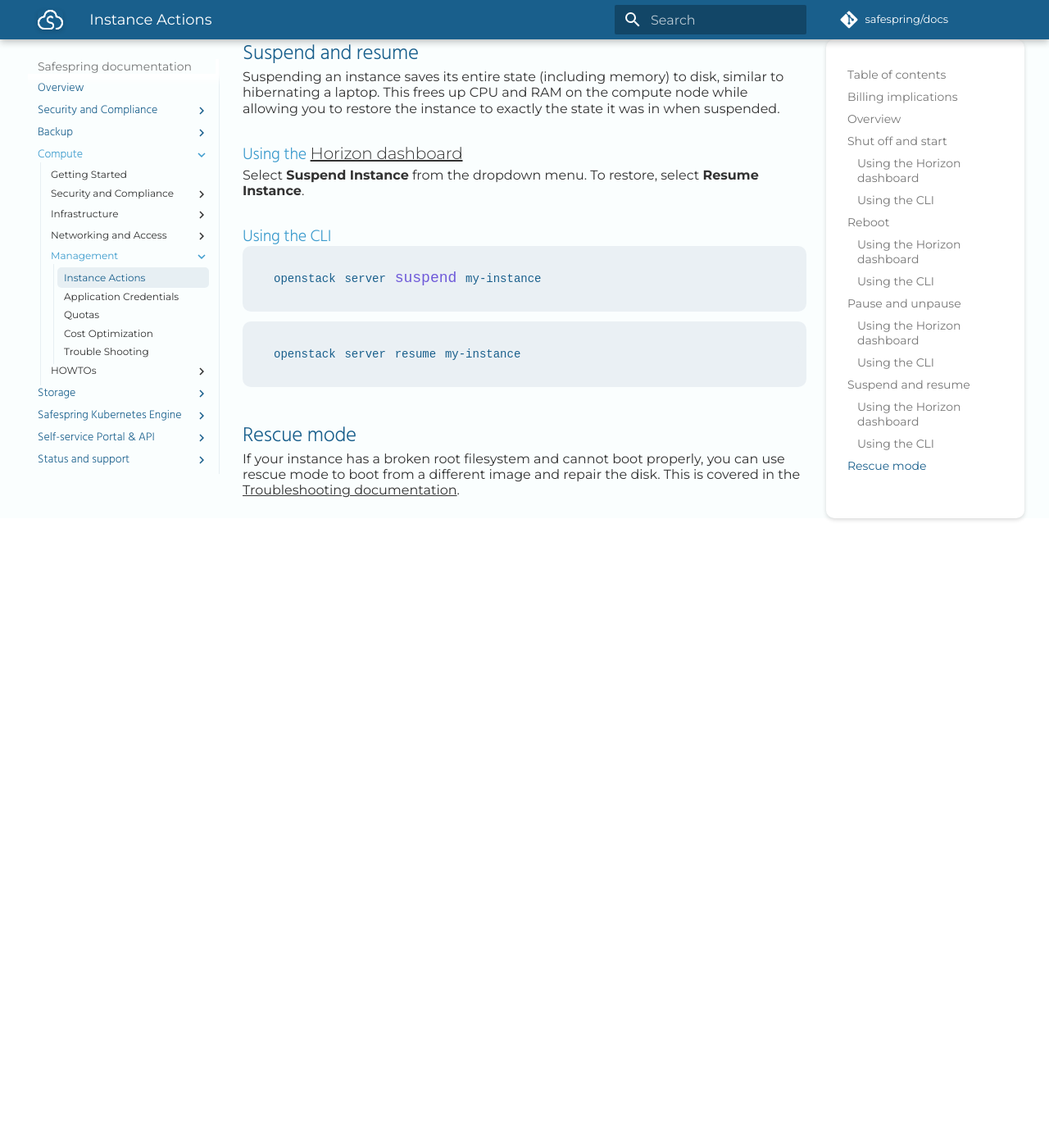
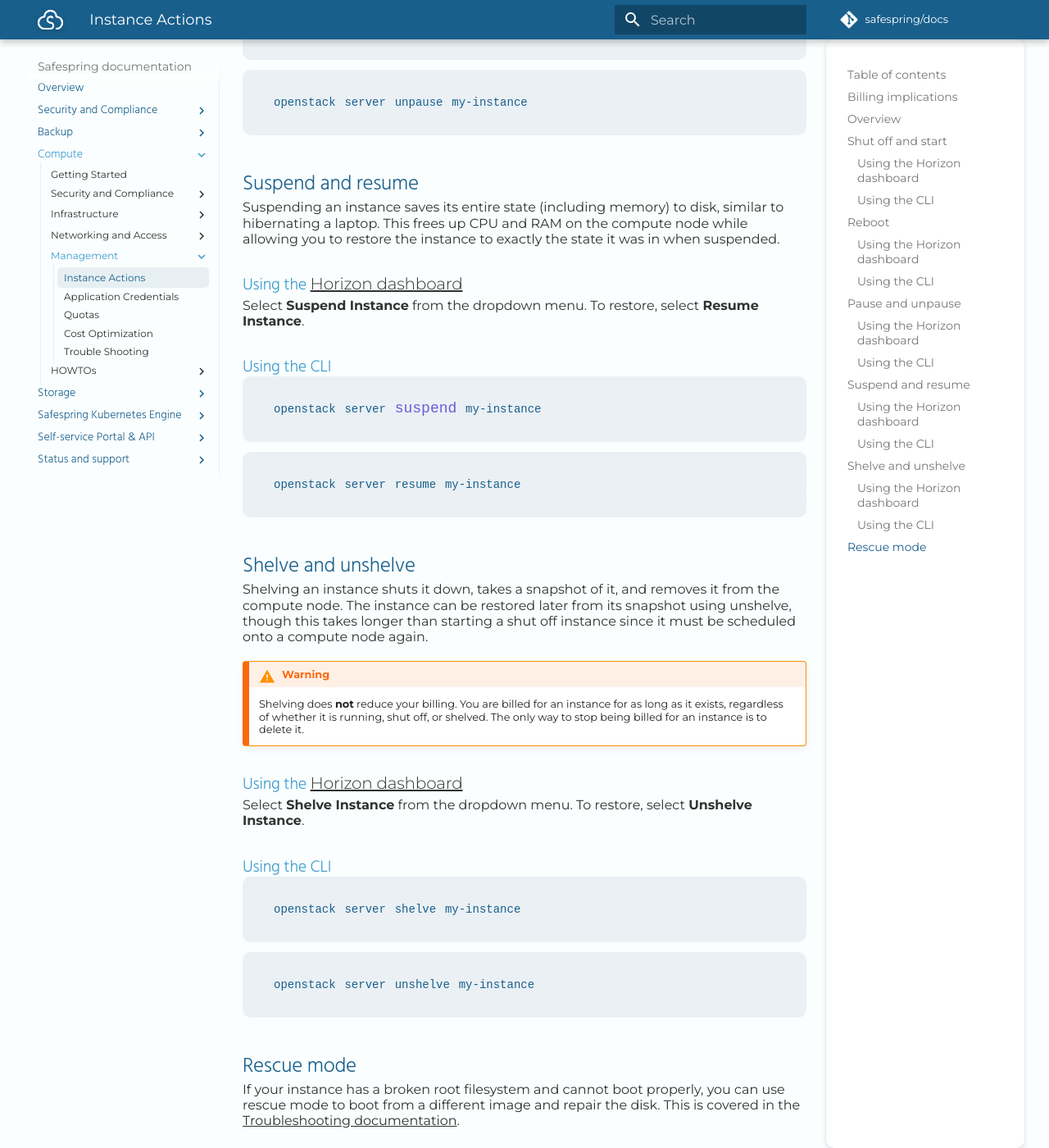
Before and after one commit to safespring/docs, an MkDocs documentation site: the page built from content/compute/instance-actions.md, in a window 1280 px wide and 1400 px high, scrolled down 2653 px. Shown: the whole window at 82% size. Built offline with MkDocs 1.6.1 and Material for MkDocs 9.7.7, drawn with Linux system fonts in a browser that asks for light colours; some web fonts are replaced; a script that is not in the unit is left out; comment, search, counter and statistics services are not loaded; before the commit the page ends 3285 px from its top, so only the background shows below that; some of the changed text lies outside the part shown.

Commit message:
[updateing docs]

````diff
--- a/content/compute/instance-actions.md
+++ b/content/compute/instance-actions.md
@@ -6,7 +6,7 @@
 
 ## Billing implications
 
-At Safespring, you are billed for an instance as long as its resources (CPU, RAM, compute node capacity) are reserved — even if the instance is shut off, paused, or suspended. <!--The only way to reduce billing for an instance you want to keep is to **shelve** it. A shelved instance is removed from the compute node entirely and you are only billed for the storage used by its snapshot.-->
+At Safespring, you are billed for an instance for as long as it exists — even if it is shut off, paused, suspended, or shelved. Billing is based on the instance existing on a compute node, not on whether it is running. The only way to stop being billed for an instance is to delete it.
 
 ## Overview
 
@@ -43,7 +43,7 @@
 ```
 
 !!! note
-    A shut off instance still occupies resources on the compute node and you will continue to be billed for it. If you want to free up compute resources and reduce billing while keeping the instance for later use, consider shelving instead.
+    A shut off instance still occupies resources on the compute node and you will continue to be billed for it. Shutting off, pausing, suspending, and shelving do not reduce billing. The only way to stop being billed for an instance is to delete it.
 
 ## Reboot
 
@@ -106,13 +106,12 @@
 openstack server resume my-instance
 ```
 
-<!--## Shelve and unshelve
+## Shelve and unshelve
 
-Shelving an instance shuts it down, takes a snapshot of it, and removes it from the compute node entirely. This frees up all compute resources (CPU, RAM, compute node capacity). The instance can be restored later from its snapshot using unshelve, though this takes longer than starting a shut off instance since it must be scheduled onto a compute node again.
+Shelving an instance shuts it down, takes a snapshot of it, and removes it from the compute node. The instance can be restored later from its snapshot using unshelve, though this takes longer than starting a shut off instance since it must be scheduled onto a compute node again.
 
-Shelving is the only instance action that reduces your billing. While shelved, you are only billed for the storage consumed by the instance snapshot — not for compute resources.
-
-Shelving works best for volume-based instances (b2 flavors), since the root disk already resides in the central storage and does not need to be uploaded to the image service. For l2-flavor instances with local disk, the shelve operation needs to upload the entire local disk as a snapshot to the image service, which can take a long time for large disks.
+!!! warning
+    Shelving does **not** reduce your billing. You are billed for an instance for as long as it exists, regardless of whether it is running, shut off, or shelved. The only way to stop being billed for an instance is to delete it.
 
 ### Using the [Horizon dashboard](sites.md)
 
````
Also changed, not shown: other parts of content/compute/instance-actions.md (+2 -5 lines), content/compute/cost-optimization.md (+3 -5 lines).
